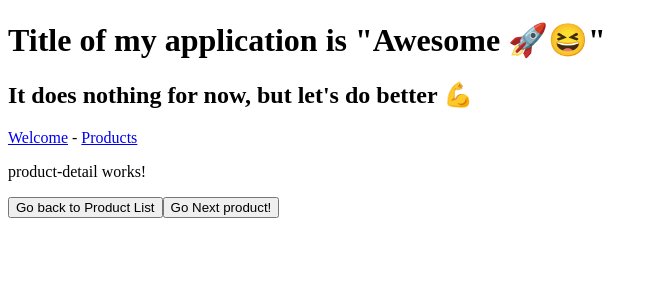
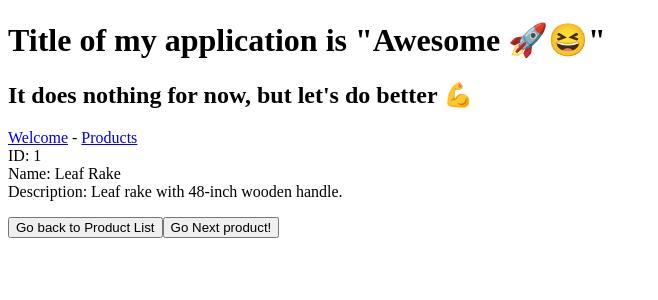
Before and after one commit to blongearet/201907-angular-course-app, an Angular app: page /products/1 in a window 1280 px wide. Shown: the top 300 px of the page, without its empty margins (0-658 px from the left). Built offline with nearby package versions, Linux system fonts and the light colour scheme; data requests are answered from the project's data file.

Commit message:
step-11-3 / Display details

```diff
--- a/src/app/product/product-detail/product-detail.component.html
+++ b/src/app/product/product-detail/product-detail.component.html
@@ -1,5 +1,23 @@
-<p>
-  product-detail works!
-</p>
-<button [routerLink]="['..']">Go back to Product List</button>
-<button [routerLink]="['/products', 2]">Go Next product!</button>
+<div *ngIf="product$ | async as product; else noProduct">
+
+  <div>
+    ID: {{ product.id }}
+  </div>
+  <div>
+    Name: {{ product.productName }}
+  </div>
+  <div>
+    Description: {{ product.description }}
+  </div>
+
+  <p>
+    <button [routerLink]="['..']">Go back to Product List</button>
+    <button [routerLink]="['/products', product.id + 1]">Go Next product!</button>
+  </p>
+
+</div>
+<ng-template #noProduct>
+  <h4>YOU FAIL THIS PRODUCT! 💥</h4>
+
+  <button [routerLink]="['..']">So the only choice is to go back 😎</button>
+</ng-template>
--- a/src/app/product/product-detail/product-detail.component.ts
+++ b/src/app/product/product-detail/product-detail.component.ts
@@ -1,8 +1,9 @@
 import { Component } from '@angular/core';
 import {Observable} from 'rxjs';
+import {Product} from '../../shared/model/product/product';
 import {ActivatedRoute, ParamMap} from '@angular/router';
 import {ProductService} from '../../shared/model/product/product.service';
-import {filter, map, tap} from 'rxjs/operators';
+import {filter, map, switchMap, tap} from 'rxjs/operators';
 
 @Component({
   selector: 'app-product-detail',
@@ -11,11 +12,14 @@ import {filter, map, tap} from 'rxjs/operators';
 })
 export class ProductDetailComponent {
 
+  // Our current product information as an Observable
+  public product$: Observable<Product>
+
   constructor(productService: ProductService, route: ActivatedRoute) {
     // First of all, we construct the Observable to get id from url
     // We'll use the paramMap which is a ParamMap
     // cf: https://angular.io/api/router/ParamMap
-    const id$: Observable<number> = route.paramMap
+    const id$ = route.paramMap
       .pipe(
         // We transform the ParamMap into a string which is the id
         map((paramMap: ParamMap) => paramMap.get('id')),
@@ -26,6 +30,15 @@ export class ProductDetailComponent {
         // Just a console.log
         tap((id: number) => console.log(`id is ${id}`))
       )
+
+    // Let's retrieve our product Observable based on previous id Observable
+    // It means that's a new event on id$ will trigger an event here an update
+    //  as well our product
+    this.product$ = id$.pipe(
+      // We switch the OBservable to the product one to retrieve
+      // cf: https://www.learnrxjs.io/operators/transformation/switchmap.html
+      switchMap((id: number) => productService.getProductById(id))
+    )
   }
 
 }
```
